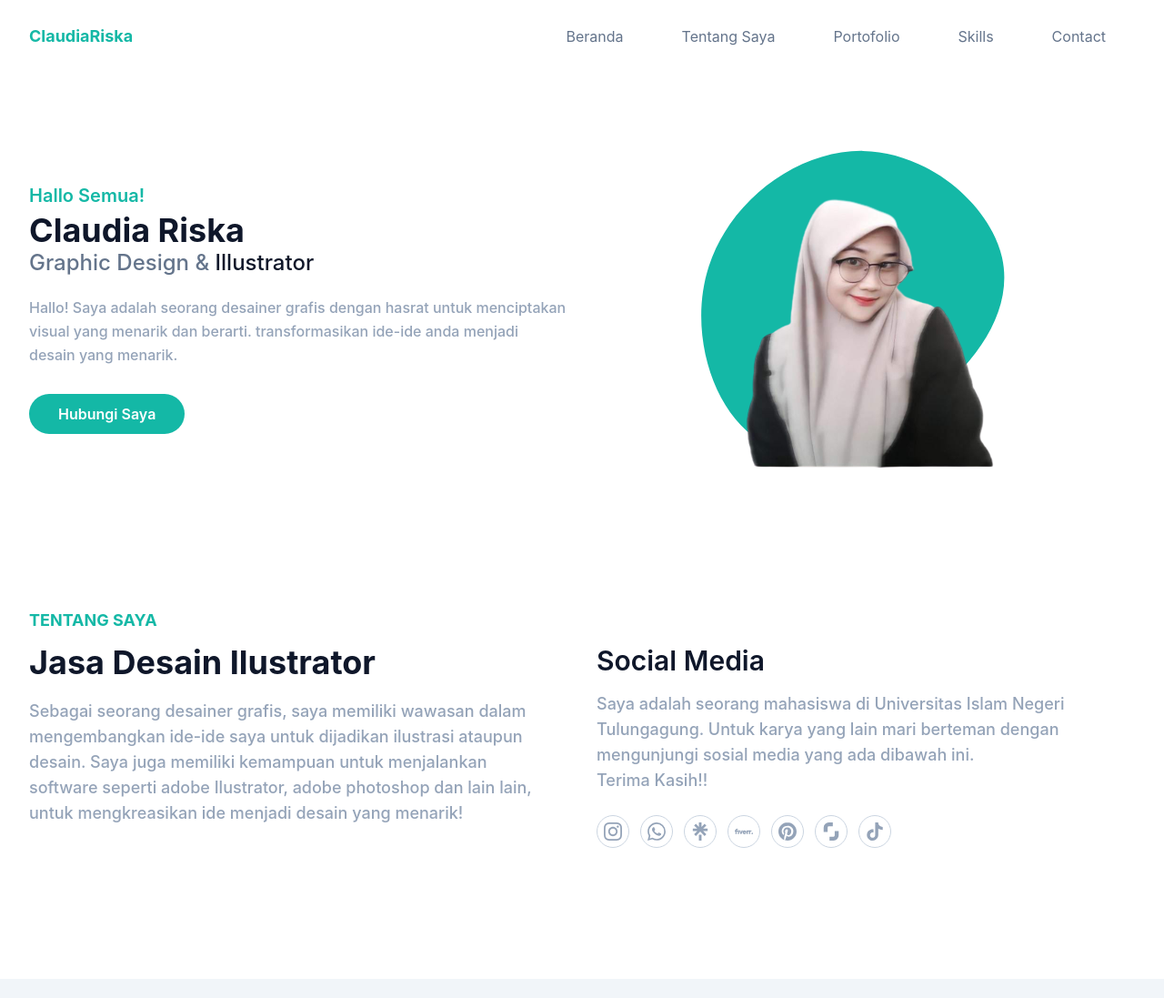
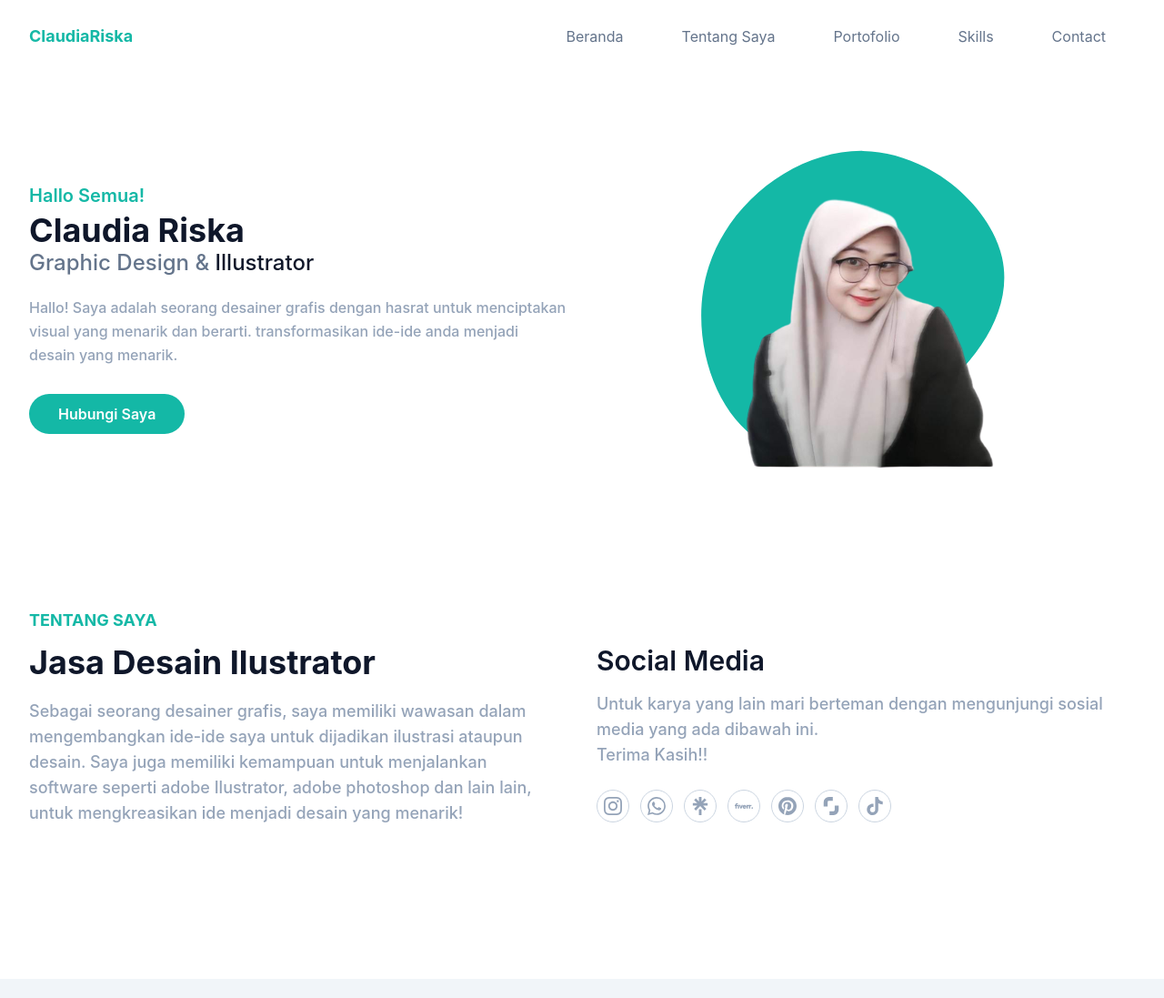
Before and after one commit to firnandika/portofolio-tailwind, a website: page index.html in a window 1280 px wide. Shown: the top 1097 px of the page at 91% size. Drawn offline with Linux system fonts and the light colour scheme.

Commit message:
Update index.html

```diff
--- a/index.html
+++ b/index.html
@@ -105,8 +105,7 @@
                 </div>
                 <div class="w-full px-4 lg:w-1/2">
                     <h3 class="font-semibold text-slate-900 text-2xl mb-4 lg:text-3xl lg:pt-10">Social Media</h3>
-                    <p class="font-medium text-base text-slate-400 mb-6 lg:text-lg">Saya adalah seorang mahasiswa di
-                        Universitas Islam Negeri Tulungagung. Untuk karya yang lain mari berteman dengan mengunjungi
+                    <p class="font-medium text-base text-slate-400 mb-6 lg:text-lg">Untuk karya yang lain mari berteman dengan mengunjungi
                         sosial media yang ada dibawah ini. <br> Terima Kasih!!</p>
 
                     <!--Instagram  -->
```
